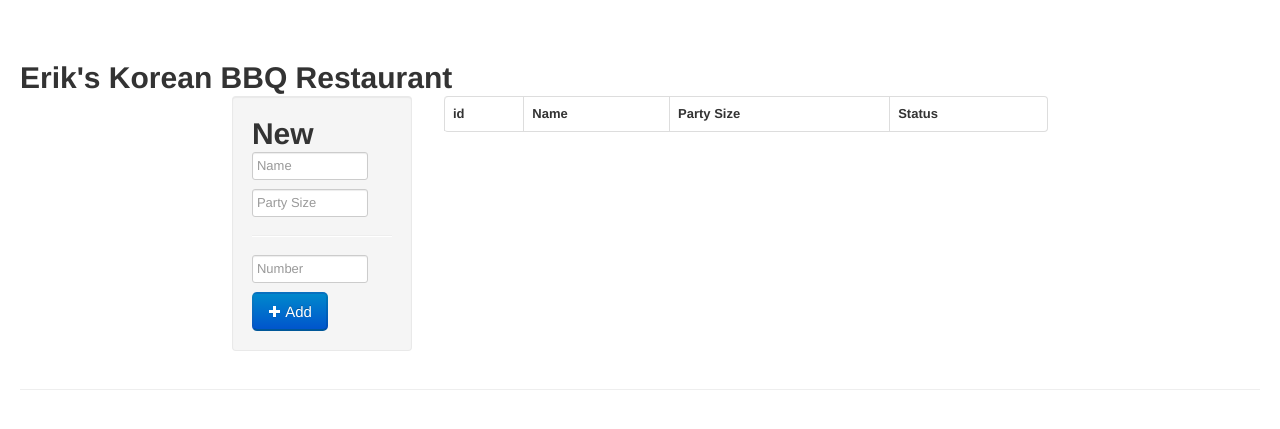
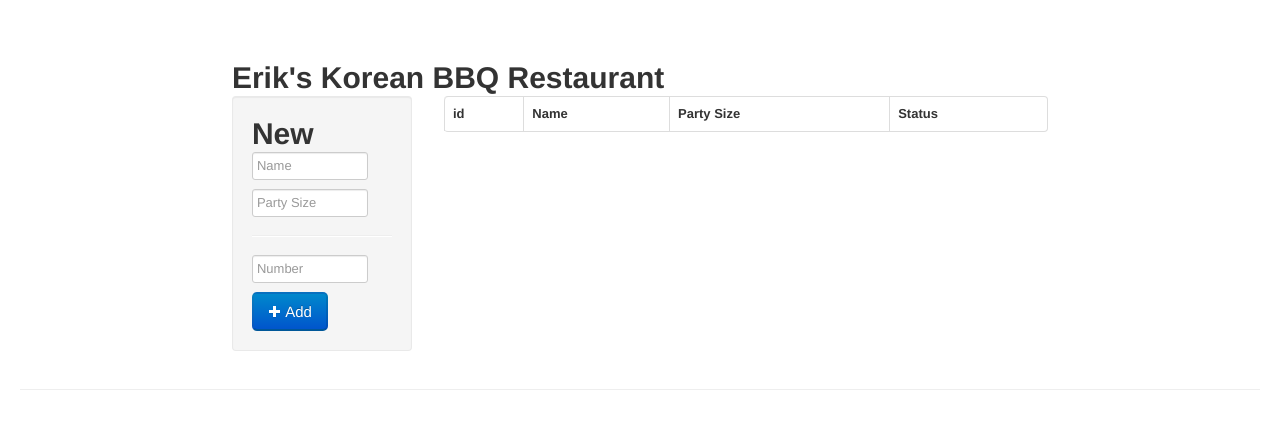
Before and after one commit to kumikoda/djangoheroku, a Django app: page /home/ in a window 1280 px wide. Shown: the top 429 px of the page. Run offline with Django 3.2, Linux system fonts and the light colour scheme; lists and menus that the app fills with data are empty; some libraries are stand-ins or nearby versions.

Commit message:
changed title edit

```diff
--- a/web/templates/web/index.html
+++ b/web/templates/web/index.html
@@ -30,7 +30,10 @@
   <body>
 
     <div id='hostapp' class="container-fluid">
-	<h1>Erik's Korean BBQ Restaurant</h2>
+	<div class='row-fluid'>
+		<div class='span2'> </div>
+		<div class='span10'><h1>Erik's Korean BBQ Restaurant</h2> </div>
+	</div>
       <div class="row-fluid">
 	    <div class='span2'> </div>
         <div class="span2">
```
